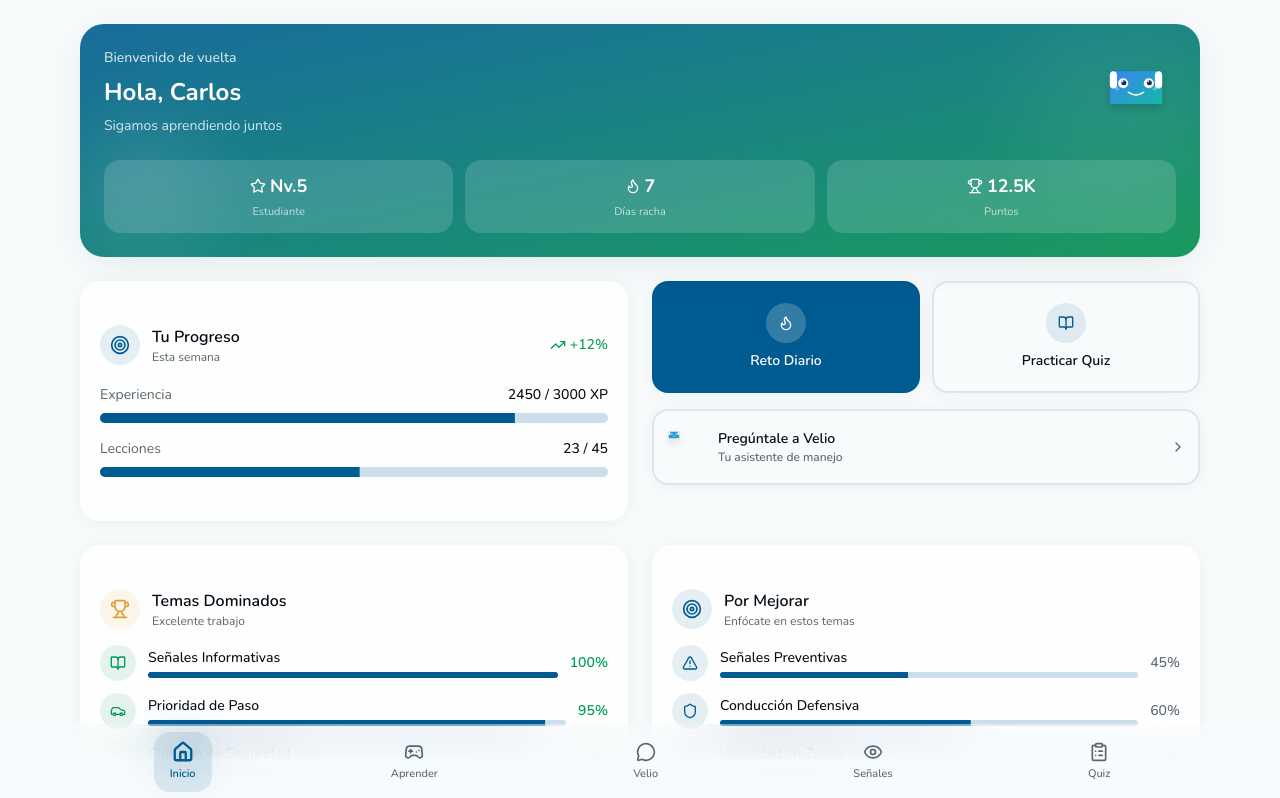
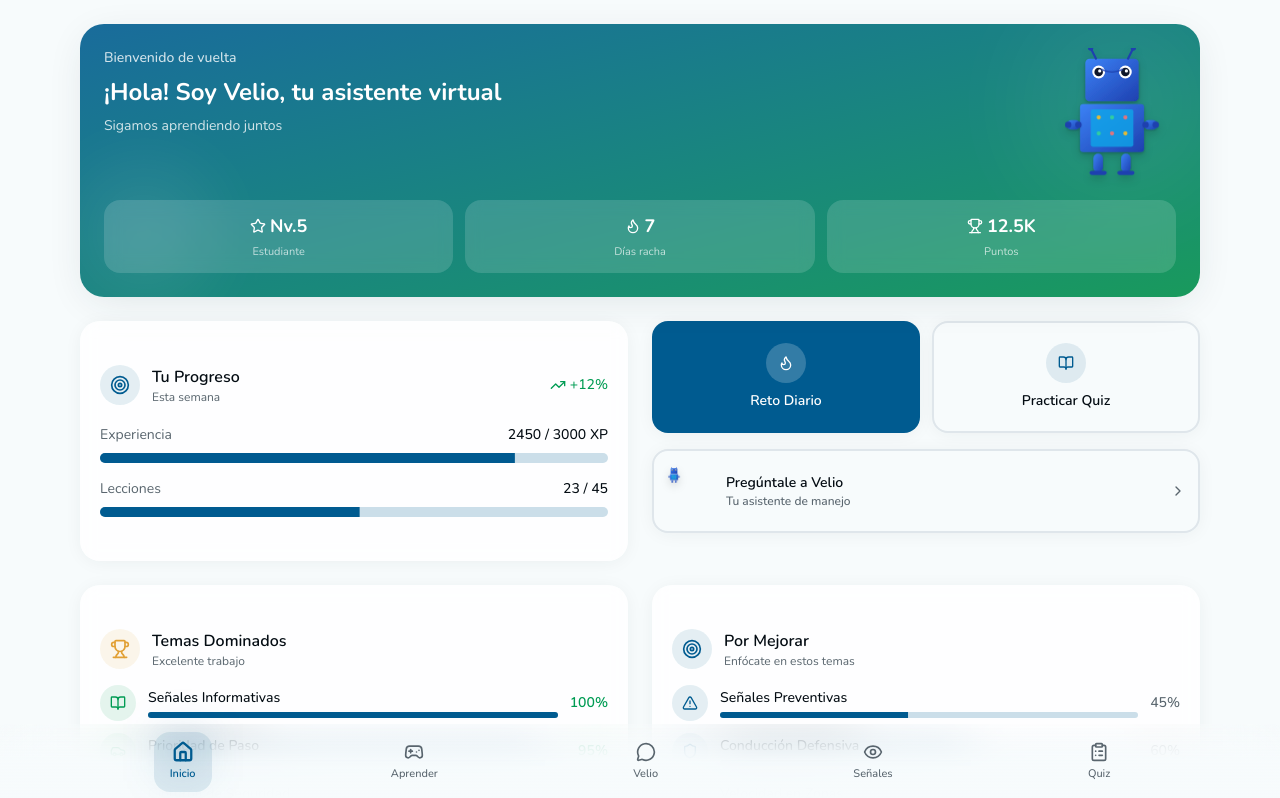
Before and after one commit to XiaoMendez/VelioAI-UI, a Next.js app: page / in a window 1280 px wide. Shown: the top 798 px of the page. Built offline with nearby package versions, Linux system fonts and the light colour scheme.

Commit message:
feat: update greeting and redesign VelioMascot
Update greeting on home-screen and redesign VelioMascot as a classic robot.

```diff
--- a/components/screens/home-screen.tsx
+++ b/components/screens/home-screen.tsx
@@ -96,7 +96,7 @@ export function HomeScreen({ onNavigate }: HomeScreenProps) {
               Bienvenido de vuelta
             </p>
             <h1 className="text-2xl font-bold">
-              Hola, {userData.name}
+              ¡Hola! Soy Velio, tu asistente virtual
             </h1>
             <p className="text-primary-foreground/80 text-sm">
               Sigamos aprendiendo juntos
--- a/components/velio-mascot.tsx
+++ b/components/velio-mascot.tsx
@@ -10,10 +10,10 @@ interface VelioMascotProps {
 }
 
 const sizeClasses = {
-  sm: "w-10 h-10",
-  md: "w-14 h-14",
-  lg: "w-20 h-20",
-  xl: "w-28 h-28",
+  sm: "w-12 h-12",
+  md: "w-24 h-24",
+  lg: "w-32 h-32",
+  xl: "w-40 h-40",
 }
 
 export function VelioMascot({
@@ -34,91 +34,100 @@ export function VelioMascot({
     >
       <svg
         xmlns="http://www.w3.org/2000/svg"
-        viewBox="0 0 1440 810"
+        viewBox="0 0 200 240"
         className="w-full h-full drop-shadow-lg"
         preserveAspectRatio="xMidYMid meet"
       >
         <defs>
-          <clipPath id="velioClip">
-            <path d="M 248.5625 144.621094 C 248.5625 122.550781 266.492188 104.621094 288.5625 104.621094 L 1150.78125 104.621094 C 1172.847656 104.621094 1190.78125 122.550781 1190.78125 144.621094 L 1190.78125 652.59375 C 1190.78125 674.660156 1172.847656 692.59375 1150.78125 692.59375 L 288.5625 692.59375 C 266.492188 692.59375 248.5625 674.660156 248.5625 652.59375 Z M 248.5625 144.621094" />
-          </clipPath>
+          <linearGradient id="robotGradient" x1="0%" y1="0%" x2="100%" y2="100%">
+            <stop offset="0%" stopColor="#3B82F6" />
+            <stop offset="100%" stopColor="#1E40AF" />
+          </linearGradient>
+          <filter id="shadow">
+            <feDropShadow dx="0" dy="2" stdDeviation="3" floodOpacity="0.2" />
+          </filter>
         </defs>
 
-        {/* Background gradient */}
-        <g clipPath="url(#velioClip)">
-          <rect x="248" y="104" width="943" height="589" fill="url(#velioBodyGradient)" />
+        {/* Head */}
+        <rect x="50" y="20" width="100" height="80" rx="8" fill="url(#robotGradient)" filter="url(#shadow)" />
+
+        {/* Left antenna */}
+        <line x1="70" y1="20" x2="60" y2="0" stroke="#1E40AF" strokeWidth="4" strokeLinecap="round" />
+        <circle cx="60" cy="0" r="5" fill="#1E40AF" />
+
+        {/* Right antenna */}
+        <line x1="130" y1="20" x2="140" y2="0" stroke="#1E40AF" strokeWidth="4" strokeLinecap="round" />
+        <circle cx="140" cy="0" r="5" fill="#1E40AF" />
+
+        {/* Left eye */}
+        <circle cx="75" cy="45" r="12" fill="#FFFFFF" />
+        <circle cx="75" cy="45" r="8" fill="#0F172A" />
+        <circle cx="77" cy="43" r="3" fill="#FFFFFF" />
+
+        {/* Right eye */}
+        <circle cx="125" cy="45" r="12" fill="#FFFFFF" />
+        <circle cx="125" cy="45" r="8" fill="#0F172A" />
+        <circle cx="127" cy="43" r="3" fill="#FFFFFF" />
+
+        {/* Mouth */}
+        <path
+          d="M 80 70 Q 100 80 120 70"
+          stroke="#1E40AF"
+          strokeWidth="2.5"
+          fill="none"
+          strokeLinecap="round"
+          className={animated && mood === "happy" ? "animate-bounce" : ""}
+        />
+
+        {/* Body/Torso */}
+        <rect x="40" y="105" width="120" height="90" rx="6" fill="url(#robotGradient)" filter="url(#shadow)" />
+
+        {/* Chest panel */}
+        <rect x="60" y="115" width="80" height="70" rx="4" fill="#0EA5E9" opacity="0.8" />
+
+        {/* Chest lights - top row */}
+        <circle cx="75" cy="130" r="4" fill="#FBBF24" opacity="0.9" />
+        <circle cx="100" cy="130" r="4" fill="#34D399" opacity="0.9" />
+        <circle cx="125" cy="130" r="4" fill="#F87171" opacity="0.9" />
+
+        {/* Chest lights - bottom row */}
+        <circle cx="75" cy="160" r="4" fill="#34D399" opacity="0.9" />
+        <circle cx="100" cy="160" r="4" fill="#F87171" opacity="0.9" />
+        <circle cx="125" cy="160" r="4" fill="#FBBF24" opacity="0.9" />
+
+        {/* Left arm */}
+        <g>
+          <rect x="15" y="135" width="25" height="18" rx="9" fill="url(#robotGradient)" filter="url(#shadow)" />
+          <circle cx="18" cy="144" r="6" fill="#1E40AF" />
+          <circle cx="37" cy="144" r="6" fill="#1E40AF" />
         </g>
 
-        <defs>
-          <linearGradient id="velioBodyGradient" x1="0%" y1="0%" x2="100%" y2="100%">
-            <stop offset="0%" stopColor="#3B82F6" />
-            <stop offset="100%" stopColor="#14B8A6" />
-          </linearGradient>
-        </defs>
+        {/* Right arm */}
+        <g>
+          <rect x="160" y="135" width="25" height="18" rx="9" fill="url(#robotGradient)" filter="url(#shadow)" />
+          <circle cx="163" cy="144" r="6" fill="#1E40AF" />
+          <circle cx="182" cy="144" r="6" fill="#1E40AF" />
+        </g>
 
-        {/* Main rounded rectangle body */}
-        <path
-          fill="url(#velioBodyGradient)"
-          d="M 248.5625 144.621094 C 248.5625 122.550781 266.492188 104.621094 288.5625 104.621094 L 1150.78125 104.621094 C 1172.847656 104.621094 1190.78125 122.550781 1190.78125 144.621094 L 1190.78125 652.59375 C 1190.78125 674.660156 1172.847656 692.59375 1150.78125 692.59375 L 288.5625 692.59375 C 266.492188 692.59375 248.5625 674.660156 248.5625 652.59375 Z M 248.5625 144.621094"
-        />
+        {/* Left leg */}
+        <g>
+          <rect x="65" y="198" width="18" height="35" rx="9" fill="url(#robotGradient)" filter="url(#shadow)" />
+          <rect x="58" y="230" width="32" height="8" rx="4" fill="#1E40AF" />
+        </g>
 
-        {/* White decorative elements */}
-        <path
-          fill="#ffffff"
-          d="M 1125.628906 104.621094 C 1161.617188 104.621094 1190.78125 133.785156 1190.78125 169.773438 L 1190.78125 349.558594 C 1190.78125 385.546875 1161.617188 414.710938 1125.628906 414.710938 C 1089.644531 414.710938 1060.476563 385.546875 1060.476563 349.558594 L 1060.476563 169.773438 C 1060.476563 133.785156 1089.644531 104.621094 1125.628906 104.621094 Z M 1125.628906 104.621094"
-        />
-        <path
-          fill="#ffffff"
-          d="M 313.714844 104.621094 C 349.703125 104.621094 378.867188 133.785156 378.867188 169.773438 L 378.867188 349.558594 C 378.867188 385.546875 349.703125 414.710938 313.714844 414.710938 C 277.730469 414.710938 248.5625 385.546875 248.5625 349.558594 L 248.5625 169.773438 C 248.5625 133.785156 277.730469 104.621094 313.714844 104.621094 Z M 313.714844 104.621094"
-        />
+        {/* Right leg */}
+        <g>
+          <rect x="117" y="198" width="18" height="35" rx="9" fill="url(#robotGradient)" filter="url(#shadow)" />
+          <rect x="110" y="230" width="32" height="8" rx="4" fill="#1E40AF" />
+        </g>
 
-        {/* Eyes - white circles with gradient pupils */}
-        <circle cx="490" cy="320" r="90" fill="#ffffff" />
-        <circle cx="950" cy="320" r="90" fill="#ffffff" />
-
-        {/* Pupils with gradient */}
-        <defs>
-          <linearGradient id="pupilGradient" x1="0%" y1="0%" x2="100%" y2="100%">
-            <stop offset="0%" stopColor="#1E3A8A" />
-            <stop offset="100%" stopColor="#0F172A" />
-          </linearGradient>
-        </defs>
-        <circle cx="500" cy="310" r="45" fill="url(#pupilGradient)" />
-        <circle cx="960" cy="310" r="45" fill="url(#pupilGradient)" />
-
-        {/* Eye highlights */}
-        <circle cx="480" cy="290" r="15" fill="#ffffff" opacity="0.9" />
-        <circle cx="940" cy="290" r="15" fill="#ffffff" opacity="0.9" />
-
-        {/* Smile */}
-        <path
-          d="M 580 480 Q 720 580 860 480"
-          stroke="#ffffff"
-          strokeWidth="25"
-          fill="none"
-          strokeLinecap="round"
-        />
-
-        {/* Cheek blush */}
-        <circle cx="380" cy="420" r="35" fill="#ffffff" opacity="0.3" />
-        <circle cx="1060" cy="420" r="35" fill="#ffffff" opacity="0.3" />
-
-        {/* Sparkles for celebrating mood */}
-        {mood === "celebrating" && (
-          <>
-            <g className="animate-pulse">
-              <path
-                d="M 200 150 L 210 170 L 230 170 L 215 185 L 220 205 L 200 190 L 180 205 L 185 185 L 170 170 L 190 170 Z"
-                fill="#F59E0B"
-              />
-            </g>
-            <g className="animate-pulse" style={{ animationDelay: "0.3s" }}>
-              <path
-                d="M 1230 200 L 1240 220 L 1260 220 L 1245 235 L 1250 255 L 1230 240 L 1210 255 L 1215 235 L 1200 220 L 1220 220 Z"
-                fill="#F59E0B"
-              />
-            </g>
-          </>
+        {/* Thinking sparkle for thinking mood */}
+        {mood === "thinking" && (
+          <g className="animate-pulse">
+            <circle cx="160" cy="30" r="2" fill="#F59E0B" />
+            <circle cx="170" cy="25" r="2.5" fill="#F59E0B" />
+            <circle cx="175" cy="35" r="2" fill="#F59E0B" />
+          </g>
         )}
       </svg>
     </div>
```
